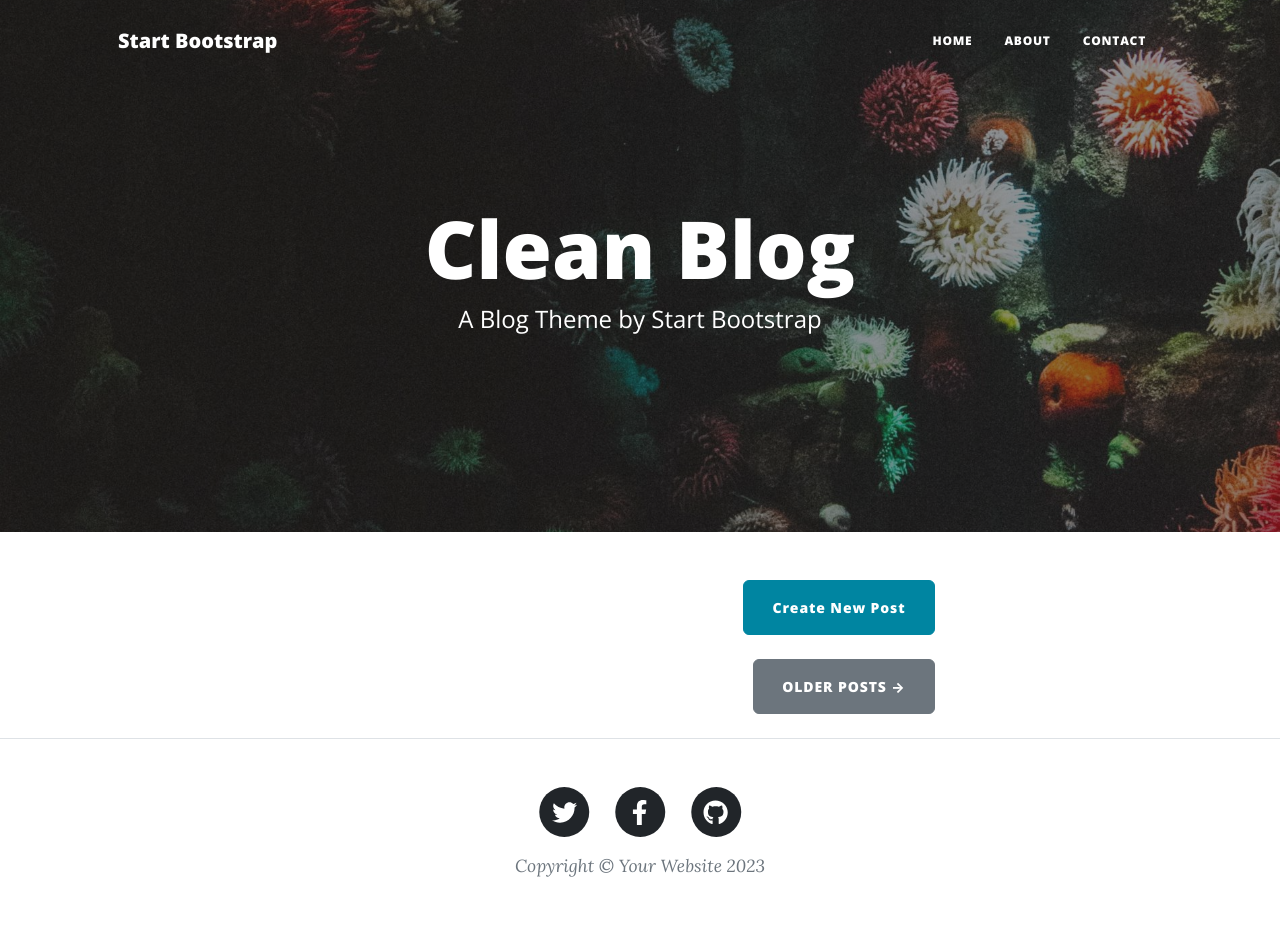
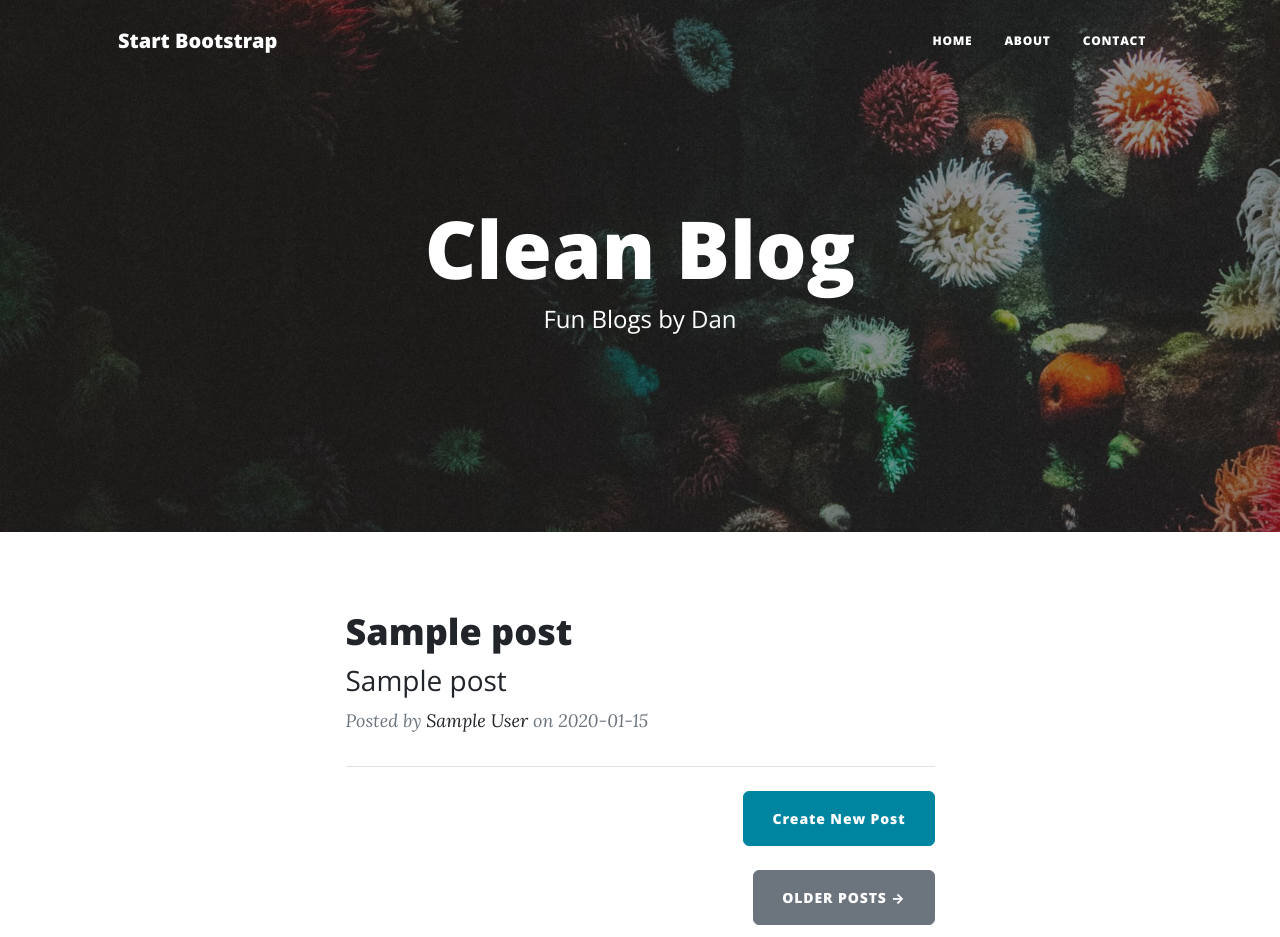
Before and after one commit to CodeNinjaDan/flask-projects, a Flask app: page / in a window 1280 px wide. Shown: the top 937 px of the page. Before the commit the page ends 877 px from the top, so only its background shows below. Run offline with Flask 3, Linux system fonts and the light colour scheme; tables that the repository leaves empty hold one stand-in row (values such as "Sample post"); some libraries are stand-ins or nearby versions.

Commit message:
add posts

```diff
--- a/upgraded-blog-v2/main.py
+++ b/upgraded-blog-v2/main.py
@@ -1,4 +1,4 @@
-from flask import Flask, render_template, redirect, url_for
+from flask import Flask, render_template, redirect, url_for, request
 from flask_bootstrap import Bootstrap5
 from flask_sqlalchemy import SQLAlchemy
 from sqlalchemy.orm import DeclarativeBase, Mapped, mapped_column
@@ -15,6 +15,7 @@ load_dotenv()
 app = Flask(__name__)
 app.config['SECRET_KEY'] = os.getenv("SECRET_KEY")
 Bootstrap5(app)
+ckeditor = CKEditor(app)
 
 # CREATE DATABASE
 class Base(DeclarativeBase):
@@ -38,18 +39,49 @@ class BlogPost(db.Model):
 with app.app_context():
     db.create_all()
 
+# BLOG FORM USING CKEDITOR
+# Using commas creates tuples instead of separate class attributes
+class PostForm(FlaskForm):
+    title = StringField('Blog Post Title', validators=[DataRequired()])
+    subtitle = StringField('Blog Post Subtitle', validators=[DataRequired()])
+    author = StringField('Your Name', validators=[DataRequired()])
+    img_url = StringField('Blog Image URL', validators=[DataRequired(), URL()])
+    body = CKEditorField('Body')
+    submit = SubmitField('Submit Post')
+
 
 @app.route('/')
 def get_all_posts():
-    posts = []
+    posts = db.session.execute(db.select(BlogPost)).scalars().all()
     return render_template("index.html", all_posts=posts)
 
-@app.route('/')
+@app.route('/post/<int:post_id>')
 def show_post(post_id):
-    requested_post = "Grab the post from your database"
+    requested_post = db.get_or_404(BlogPost, post_id)
     return render_template("post.html", post=requested_post)
 
+# If you don't handle GET and POST requests, null values will atempt to be added before the user submits their input
+# request.form.get() bypasses all validators put in place (does not validate first).
+# request.form.get() also always returns a string
+# while form.field_name.data converts the data to the field type and it's also much safer
 
+@app.route('/new-post', methods=["GET", "POST"])
+def create_post():
+    form = PostForm()
+    if form.validate_on_submit():
+        new_post = BlogPost(
+            title=form.title.data,
+            subtitle=form.subtitle.data,
+            date=date.today().strftime("%B %d, %Y"),
+            body=form.body.data,
+            author=form.author.data,
+            img_url=form.img_url.data
+        )
+        db.session.add(new_post)
+        db.session.commit()
+        return redirect(url_for('get_all_posts'))
+
+    return render_template('make-post.html', form=form)
 
 
 @app.route("/about")
--- a/upgraded-blog-v2/templates/index.html
+++ b/upgraded-blog-v2/templates/index.html
@@ -10,7 +10,7 @@
       <div class="col-md-10 col-lg-8 col-xl-7">
         <div class="site-heading">
           <h1>Clean Blog</h1>
-          <span class="subheading">A Blog Theme by Start Bootstrap</span>
+          <span class="subheading">Fun Blogs by Dan</span>
         </div>
       </div>
     </div>
@@ -43,7 +43,7 @@
       <!-- TODO: Adding new posts -->
         <a
           class="btn btn-primary float-right"
-          href="TODO: add code to add_new_post here"
+          href="{{ url_for('create_post') }}"
           >Create New Post</a
         >
       </div>
--- a/upgraded-blog-v2/templates/make-post.html
+++ b/upgraded-blog-v2/templates/make-post.html
@@ -1,4 +1,5 @@
 {% block content %} {% include "header.html" %}
+{% from 'bootstrap5/form.html' import render_form %}
 
 <!-- Page Header -->
 <header
@@ -24,7 +25,10 @@
   <div class="container">
     <div class="row">
       <div class="col-lg-8 col-md-10 mx-auto">
-        <!-- TODO:-Add CKEditor and render the form here -->
+        <!-- CKEditor and render the form  -->
+          {{ ckeditor.load() }}
+          {{ ckeditor.config(name='body') }}
+          {{ render_form(form, novalidate=True, button_map={"submit": "primary"}) }}
       </div>
     </div>
   </div>
```
Also changed, not shown: 1 other file.
